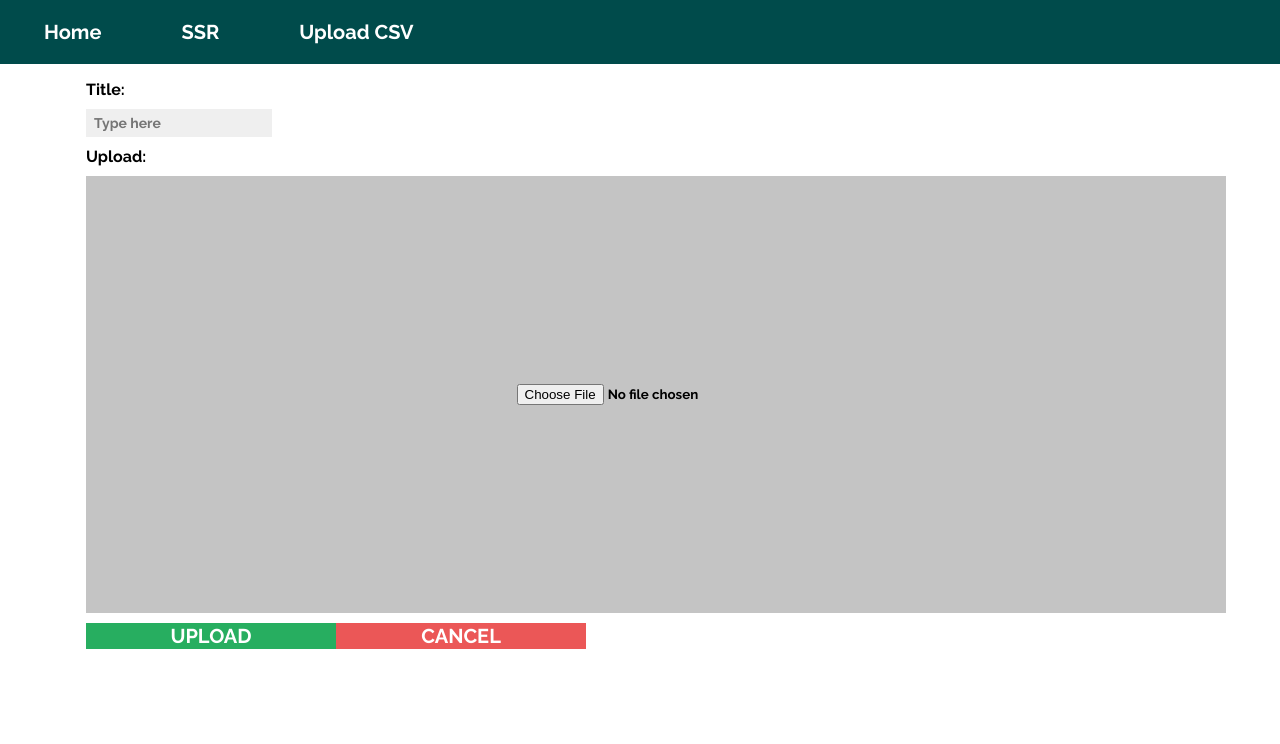
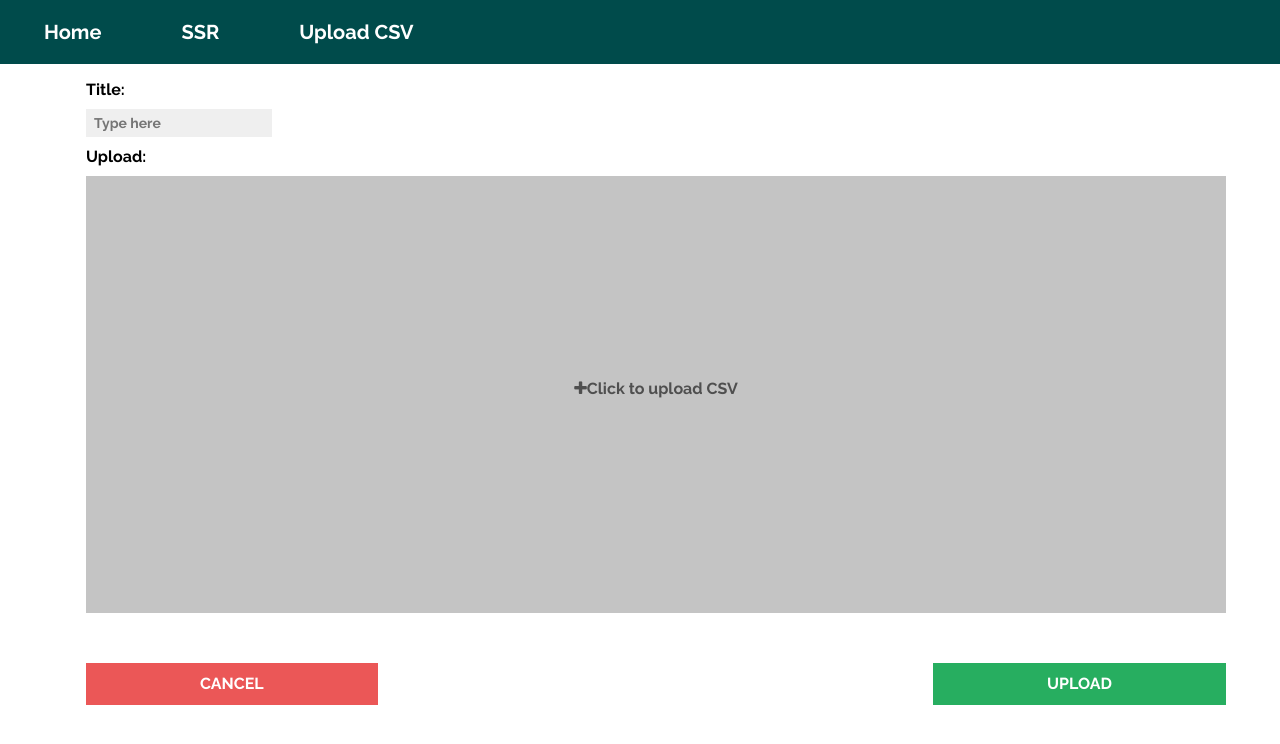
Before and after one commit to GTBitsOfGood/bgc-safety, a Next.js app: page /csv_upload in a window 1280 px wide. Shown: the top 744 px of the page. Built offline with nearby package versions, Linux system fonts and the light colour scheme; no server answers.

Commit message:
remove material-ui and fix upload component

```diff
--- a/client/components/buttons.jsx
+++ /dev/null
@@ -1,9 +0,0 @@
-import React from "react";
-
-export const UploadButton = (props) => (
-  <button className={`btn btn-success ${props.className}`}>{props.children}</button>
-);
-
-export const CancelButton = (props) => (
-  <button className={`btn btn-danger ${props.className}`}>{props.children}</button>
-);
--- a/client/components/file_uploader.jsx
+++ b/client/components/file_uploader.jsx
@@ -1,13 +1,13 @@
 import React from "react";
 
-const UploadContainer = (props) => (
+const FileUploader = () => (
   <div className="upload-container">
-    {props.children}
+    <label htmlFor="file-upload" className="file-upload">
+      <i className="fa fa-plus" />
+      Click to upload CSV
+      <input id="file-upload" type="file" accept="csv" />
+    </label>
   </div>
 );
 
-export const FileUploader = (props) => (
-  <UploadContainer>
-    <input type="file" accept="csv" />
-  </UploadContainer>
-);
+export default FileUploader;
--- a/client/components/label.jsx
+++ /dev/null
@@ -1,5 +0,0 @@
-const Label = (props) => (
-  <bold className="label">{props.label}</bold>
-);
-
-export default Label;
--- a/client/components/text_field.jsx
+++ /dev/null
@@ -1,5 +0,0 @@
-import React from "react";
-
-export const TextField = (props) => (
-  <input className="text-field" {...props}/>
-);
--- a/package.json
+++ b/package.json
@@ -24,15 +24,11 @@
     }
   },
   "dependencies": {
-    "@material-ui/core": "^4.9.2",
-    "@material-ui/icons": "^4.9.1",
-    "@material-ui/styles": "^4.9.0",
     "bcryptjs": "^2.4.3",
     "dotenv": "^8.2.0",
     "isomorphic-unfetch": "^3.0.0",
     "jsonwebtoken": "^8.5.1",
     "lodash": "^4.17.15",
-    "material-ui": "^0.20.2",
     "mongodb": "^3.5.1",
     "mongoose": "^5.8.9",
     "next": "^9.2.0",
--- a/pages/_app.jsx
+++ b/pages/_app.jsx
@@ -12,7 +12,14 @@ class MyApp extends App {
       <>
         <Head>
           <title>Nextjs-Starter</title>
-          <link rel="stylesheet" href="https://fonts.googleapis.com/css?family=Raleway:bold" />
+          <link
+            rel="stylesheet"
+            href="https://fonts.googleapis.com/css?family=Raleway:bold"
+          />
+          <link
+            rel="stylesheet"
+            href="https://cdnjs.cloudflare.com/ajax/libs/font-awesome/4.7.0/css/font-awesome.min.css"
+          />
         </Head>
         <div className="App">
           <Header />
--- a/pages/csv_upload.jsx
+++ b/pages/csv_upload.jsx
@@ -1,29 +1,30 @@
 import React from "react";
-import PropTypes from "prop-types";
-import { Box, } from "@material-ui/core";
 
 import { helloWorld } from "../client/actions/api";
-import { UploadButton, CancelButton } from "../client/components/buttons";
-import { TextField } from "../client/components/text_field";
-import { FileUploader } from "../client/components/file_uploader";
-import Label from "../client/components/label";
+import FileUploader from "../client/components/file_uploader";
 
-const CSVUpload = ({message, errorMessage}) => {
+const CSVUpload = () => {
   return (
     <>
       <div className="container">
-        <Box>
-          <Label label="Title:" />
-          <TextField placeholder="Type here" />
-        </Box>
-        <Box>
-          <bold className="label">Upload:</bold>
-          <FileUploader />
-        </Box>
-        <span>
-          <UploadButton>Upload</UploadButton>
-          <CancelButton>Cancel</CancelButton>
-        </span>
+        <div>
+          <div>
+            <bold className="label">Title:</bold>
+            <input className="text-field" placeholder="Type here" />
+          </div>
+          <div>
+            <bold className="label">Upload:</bold>
+            <FileUploader />
+          </div>
+        </div>
+        <div className="button-container">
+          <button type="button" className="btn btn-danger">
+            Cancel
+          </button>
+          <button type="button" className="btn btn-success">
+            Upload
+          </button>
+        </div>
       </div>
     </>
   );
@@ -41,14 +42,4 @@ CSVUpload.getInitialProps = async () => {
     }));
 };
 
-CSVUpload.propTypes = {
-  message: PropTypes.string,
-  errorMessage: PropTypes.string
-};
-
-CSVUpload.defaultProps = {
-  message: null,
-  errorMessage: null
-};
-
 export default CSVUpload;
--- a/public/static/App.css
+++ b/public/static/App.css
@@ -34,9 +34,9 @@ html, body, #__next {
   border: none;
   text-align: center;
   display: inline-block;
-  font-size: 20px;
-  min-width: 250px;
+  font-size: 16px;
   text-transform: uppercase;
+  padding: 1% 10%;
 }
 
 .btn-success {
@@ -73,9 +73,34 @@ input.text-field {
   flex-direction: row;
   align-items: center;
   justify-content: center;
+}
 
+.button-container {
+  display: flex;
+  justify-content: space-between;
+  margin-top: 50px;
 }
 
 .container {
   padding: 0px 70px;
 }
+
+.label {
+  font-size: 16px;
+}
+
+input[type="file"] {
+  display: none;
+}
+
+.file-upload {
+  cursor: pointer;
+  color: #4f4f4f;
+}
+
+.fa-plus {
+  display: block;
+  text-align: center;
+  font-size: 64px;
+  padding-bottom: 15px;
+}
```
Also changed, not shown: client/components/label.css (deleted, +0 -9 lines), 1 other file (tests, documents, lock files or other folders).
